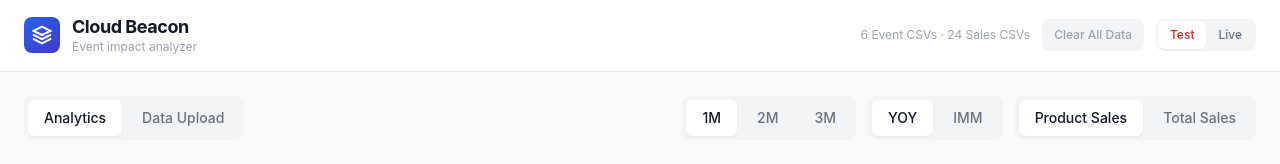
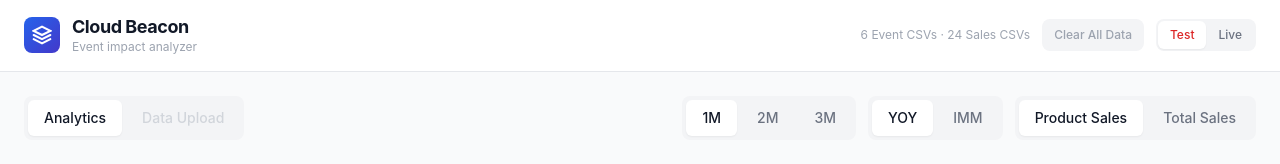
Before and after one commit to rr-quantifai/cloud-beacon, a React (Vite) app: page / in a window 1280 px wide. Shown: the top 164 px of the page. Built offline with nearby package versions, Linux system fonts and the light colour scheme.

Commit message:
Update App.jsx

```diff
--- a/src/App.jsx
+++ b/src/App.jsx
@@ -144,7 +144,7 @@ const HL = (text, q) => { if (!q) return text; const p = [], lo = text.toLowerCa
    ═══════════════════════════════════════════════════════════════════ */
 const Dots = () => (<span className="inline-flex items-center gap-1">{[0,1,2].map(i=><span key={i} className="w-1.5 h-1.5 rounded-full bg-gray-300" style={{animation:"dotPulse 1.2s infinite",animationDelay:i*0.2+"s"}}/>)}<style>{`@keyframes dotPulse{0%,80%,100%{opacity:.3;transform:scale(.8)}40%{opacity:1;transform:scale(1)}}`}</style></span>);
 const Badge = ({ text, className }) => <span className={"inline-block px-2 py-0.5 text-xs font-medium rounded-full whitespace-nowrap " + className}>{text}</span>;
-const TabSwitch = ({ items, active, onChange }) => (<div className="flex gap-1 bg-gray-100 rounded-lg p-1">{items.map(([k, l]) => (<button key={k} onClick={() => onChange(k)} className={"px-4 py-2 text-sm font-medium rounded-md transition whitespace-nowrap " + (active === k ? "bg-white text-gray-900 shadow-sm" : "text-gray-500 hover:text-gray-700")}>{l}</button>))}</div>);
+const TabSwitch = ({ items, active, onChange, disabledKeys }) => (<div className="flex gap-1 bg-gray-100 rounded-lg p-1">{items.map(([k, l]) => { const dis = disabledKeys?.includes(k); return <button key={k} onClick={() => !dis && onChange(k)} className={"px-4 py-2 text-sm font-medium rounded-md transition whitespace-nowrap " + (active === k ? "bg-white text-gray-900 shadow-sm" : dis ? "text-gray-300 cursor-not-allowed" : "text-gray-500 hover:text-gray-700")}>{l}</button>; })}</div>);
 const PillSwitch = ({ items, active, onChange }) => (<div className="flex bg-gray-100 rounded-lg p-0.5 w-full">{items.map(([k, l]) => (<button key={k} onClick={() => onChange(k)} className={"flex-1 py-1.5 text-xs font-medium rounded-md transition whitespace-nowrap text-center " + (active === k ? "bg-white text-gray-900 shadow-sm" : "text-gray-400 hover:text-gray-600")}>{l}</button>))}</div>);
 
 /* ═══════════════════════════════════════════════════════════════════
@@ -751,7 +751,7 @@ function App() {
 
       <div className="max-w-7xl mx-auto px-6 py-6">
         <div className="flex items-center justify-between mb-6">
-          <TabSwitch items={[["analytics","Analytics"],["upload","Data Upload"]]} active={tab} onChange={v=>{if(mode==="test"&&v==="upload")return;setTab(v);}} />
+          <TabSwitch items={[["analytics","Analytics"],["upload","Data Upload"]]} active={tab} onChange={setTab} disabledKeys={mode==="test"?["upload"]:undefined} />
           {tab==="analytics"&&hasEvt&&hasSales&&<div className="flex items-center gap-3">
             <TabSwitch items={[["1","1M"],["2","2M"],["3","3M"]]} active={""+fwdMonths} onChange={v=>setFwdMonths(+v)} />
             <TabSwitch items={[["yoy","YOY"],["imm","IMM"]]} active={impactMode} onChange={setImpactMode} />
```
